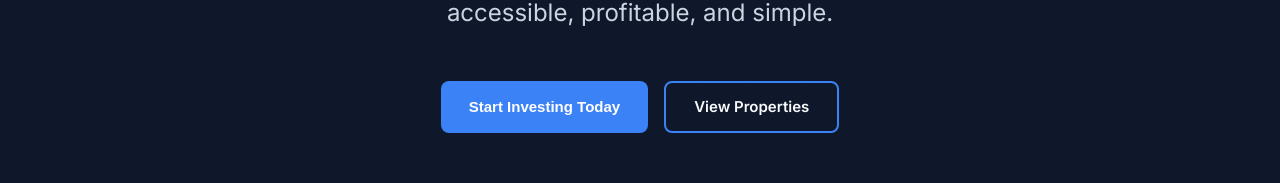
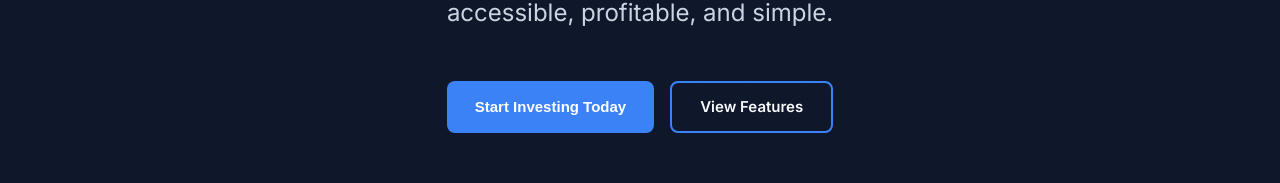
Before and after one commit to sanvikaushik/stockhouse, a plain HTML site: page index.html in a window 1280 px wide. Shown: the part 459-642 px from the top of the page. Drawn offline with Linux system fonts and the light colour scheme.

Commit message:
Changed properties to features

```diff
--- a/index.html
+++ b/index.html
@@ -310,7 +310,7 @@
                 <p class="hero-subtitle">Co-own premium properties with up to 10 investors. Make homeownership accessible, profitable, and simple.</p>
                 <div class="hero-cta">
                     <button class="btn btn-primary" onclick="openSignupModal()">Start Investing Today</button>
-                    <a href="#features" class="btn btn-secondary">View Properties</a>
+                    <a href="#features" class="btn btn-secondary">View Features</a>
                 </div>
             </div>
         </div>
```
